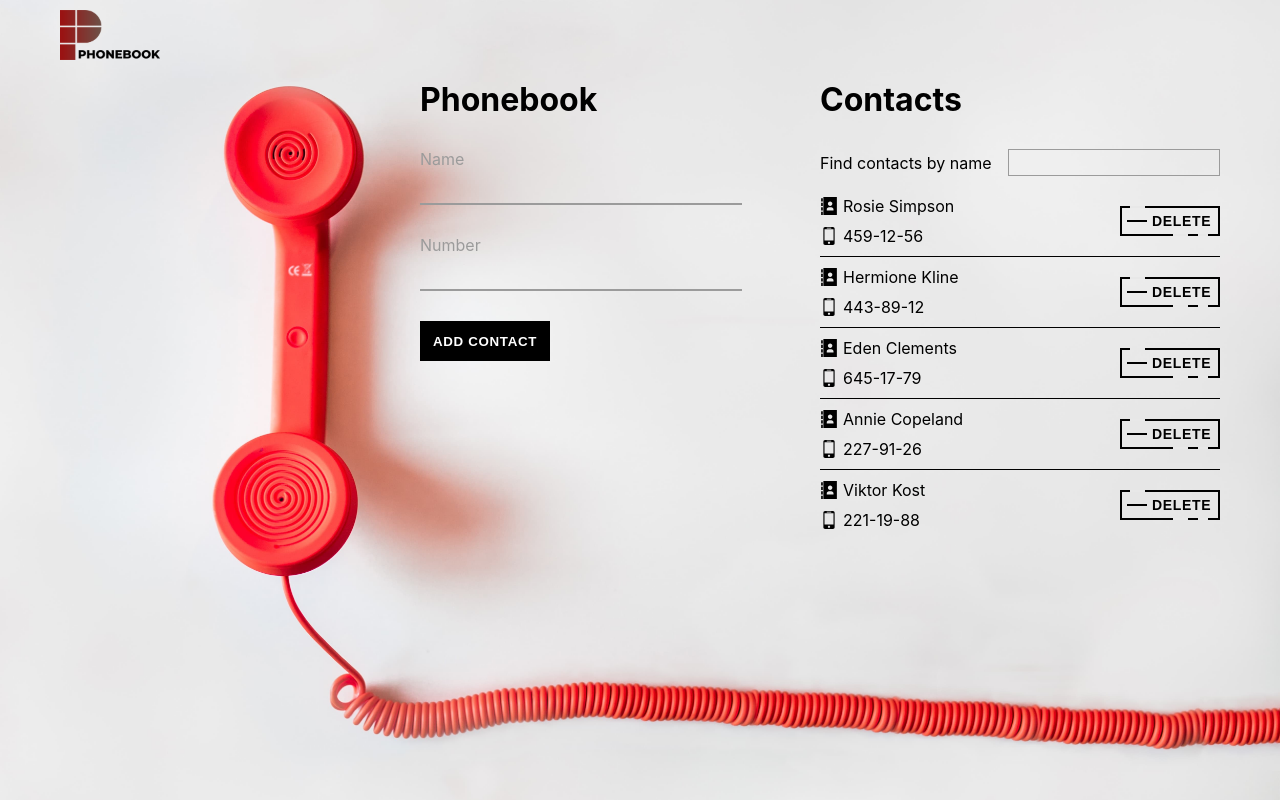
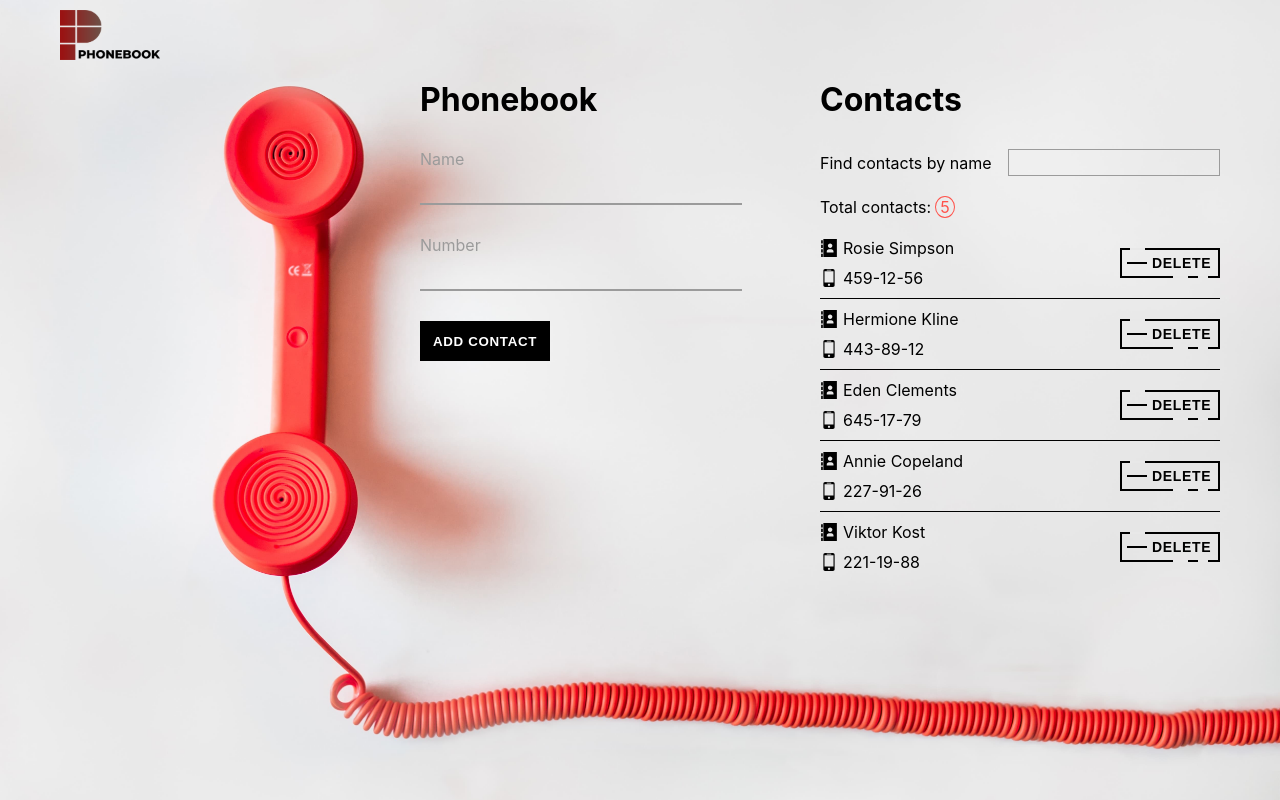
Before and after one commit to Viktor-Kostiuchenko/goit-react-hw-02-phonebook, a React (Create React App) app: page / in a window 1280 px wide. Built offline with nearby package versions, Linux system fonts and the light colour scheme; what notiflix would draw is missing.

Commit message:
Add total contacts feature

```diff
--- a/src/components/ContactList/ContactList.jsx
+++ b/src/components/ContactList/ContactList.jsx
@@ -6,6 +6,10 @@ import s from './ContactList.module.css';
 export default function ContactList({ contacts, onDeleteContact }) {
   return (
     <>
+      <p className={s.total}>
+        Total contacts:
+        <span className={s.amount}> {contacts.length}</span>
+      </p>
       <ul>
         {contacts.map(({ id, name, number }) => (
           <li key={id} className={s.item}>
@@ -28,4 +32,5 @@ ContactList.propTypes = {
       id: PropTypes.string.isRequired,
     }),
   ),
+  onDeleteContact: PropTypes.func.isRequired,
 };
--- a/src/components/ContactList/ContactList.module.css
+++ b/src/components/ContactList/ContactList.module.css
@@ -1,3 +1,15 @@
+.total {
+  margin-bottom: 20px;
+}
+.amount {
+  display: inline-block;
+  margin-left: 4px;
+  width: 18px;
+  text-align: center;
+  border: 1px solid #ff524b;
+  border-radius: 50%;
+  color: #ff524b;
+}
 .item {
   display: flex;
   align-items: center;
@@ -7,5 +19,5 @@
 
 .item:not(:last-child) {
   margin-bottom: 10px;
-  border-bottom: 1px solid black;
+  border-bottom: 1px solid #000;
 }
--- a/src/components/Filter/Filter.jsx
+++ b/src/components/Filter/Filter.jsx
@@ -23,4 +23,5 @@ export default function Filter({ value, onChange }) {
 
 Filter.propTypes = {
   value: PropTypes.string.isRequired,
+  onChange: PropTypes.func.isRequired,
 };
--- a/src/components/Section/Section.jsx
+++ b/src/components/Section/Section.jsx
@@ -13,4 +13,5 @@ export default function Section({ title, children }) {
 
 Section.propTypes = {
   title: PropTypes.string.isRequired,
+  children: PropTypes.node,
 };
```
